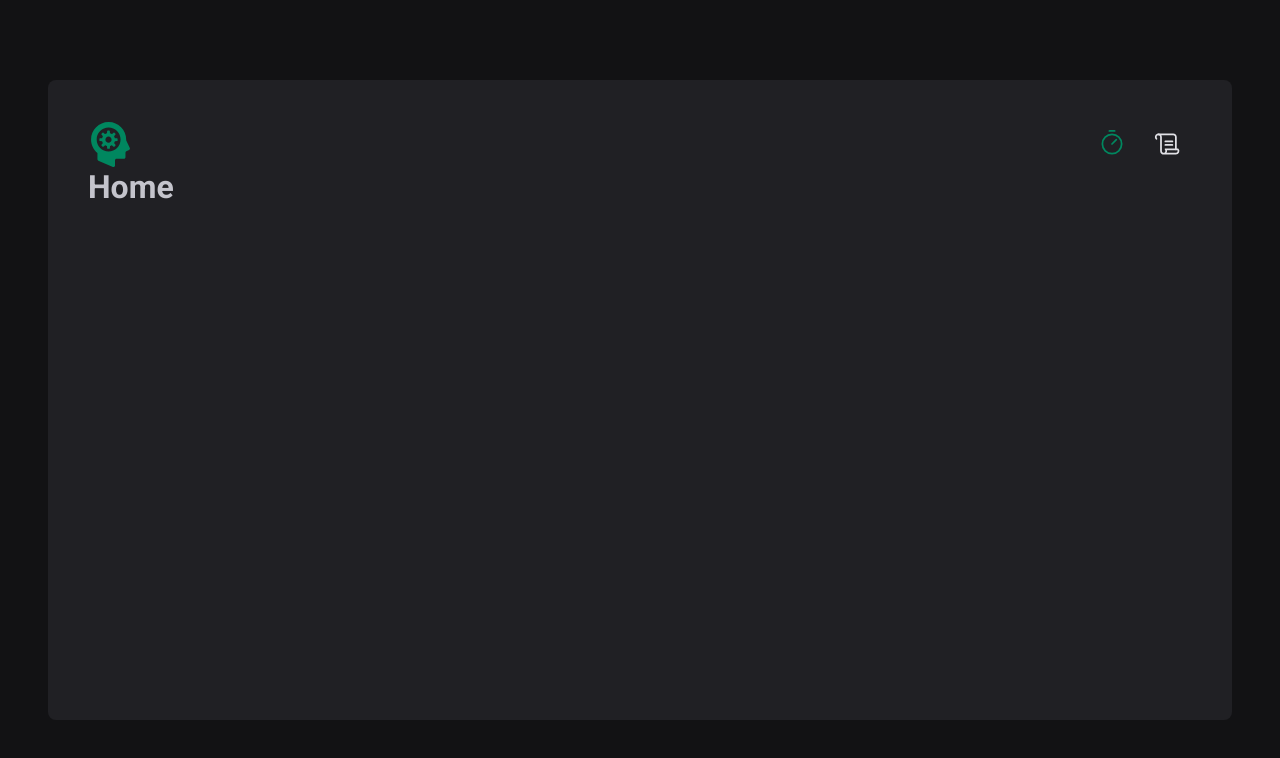
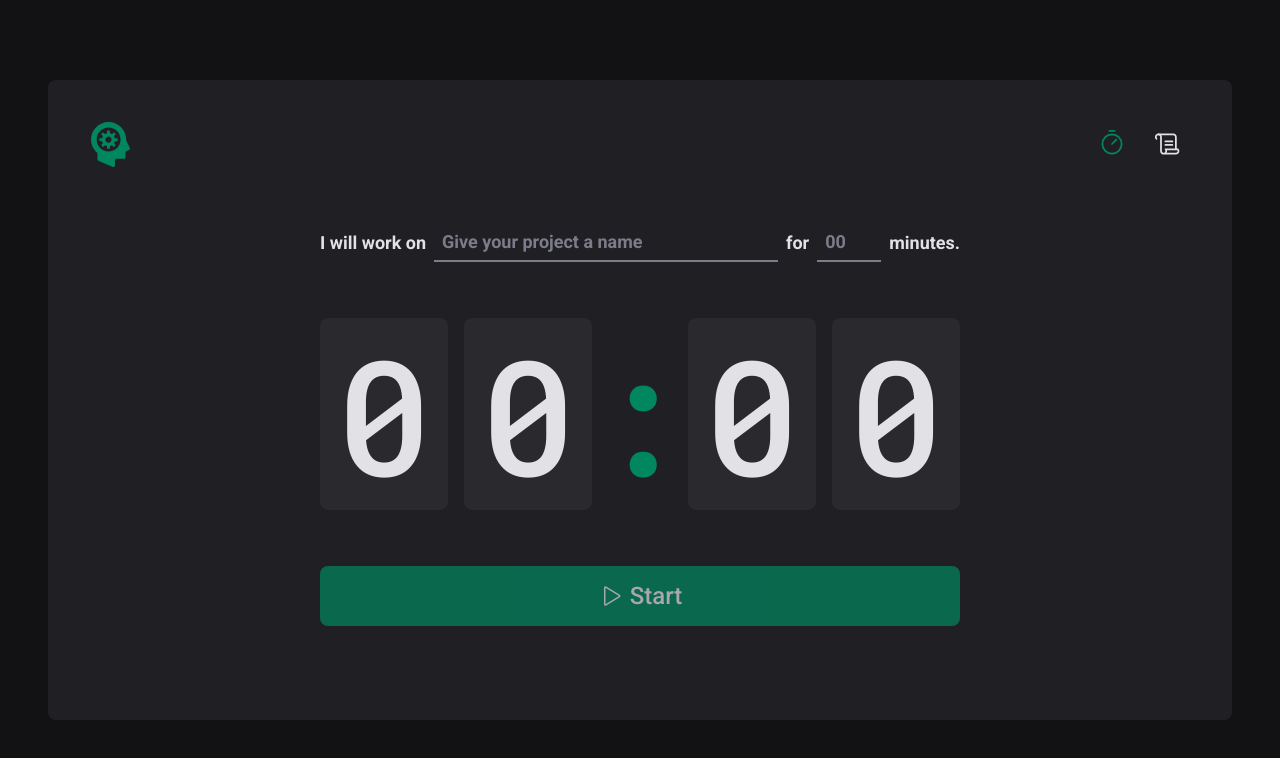
Before and after one commit to JulioRarick/pomodoro-mind, a React (Vite) app: page / in a window 1280 px wide. Shown: the top 758 px of the page. Built offline with nearby package versions, Linux system fonts and the light colour scheme.

Commit message:
feat: styles Home and History

```diff
--- a/src/pages/History.tsx
+++ /dev/null
@@ -1,7 +0,0 @@
-export function History() {
-   return (
-      <div>
-         <h1>History</h1>
-      </div>
-   );
-}
--- /dev/null
+++ b/src/pages/History/index.tsx
@@ -0,0 +1,45 @@
+import { HistoryContainer, HistoryList } from './styles';
+
+export function History() {
+   return (
+      <HistoryContainer>
+         <h1>My history</h1>
+         <HistoryList>
+            <table>
+               <thead>
+                  <th>Task</th>
+                  <th>Time</th>
+                  <th>Start</th>
+                  <th>Status</th>
+               </thead>
+               <tbody>
+                  <tr>
+                     <td>Task</td>
+                     <td>20 minutes</td>
+                     <td>2 months ago</td>
+                     <td>Completed</td>
+                  </tr>
+                  <tr>
+                     <td>Task</td>
+                     <td>20 minutes</td>
+                     <td>2 months ago</td>
+                     <td>Completed</td>
+                  </tr>
+                  <tr>
+                     <td>Task</td>
+                     <td>20 minutes</td>
+                     <td>2 months ago</td>
+                     <td>Completed</td>
+                  </tr>
+                  <tr>
+                     <td>Task</td>
+                     <td>20 minutes</td>
+                     <td>2 months ago</td>
+                     <td>Completed</td>
+                  </tr>
+               </tbody>
+            </table>
+         </HistoryList>
+      </HistoryContainer>
+   );
+}
--- /dev/null
+++ b/src/pages/History/styles.ts
@@ -0,0 +1,58 @@
+import styled from 'styled-components';
+
+export const HistoryContainer = styled.main`
+   flex: 1;
+   padding: 3.5rem;
+
+   display: flex;
+   flex-direction: column;
+
+   h1 {
+      font-size: 1.5rem;
+      color: ${(props) => props.theme['gray-100']};
+   }
+`;
+export const HistoryList = styled.div`
+   flex: 1;
+   overflow: auto;
+   margin-top: 2rem;
+
+   table {
+      width: 100%;
+      min-width: 600px;
+      border-collapse: collapse;
+
+      th {
+         background-color: ${(props) => props.theme['gray-600']};
+         padding: 1rem;
+         text-align: left;
+         color: ${(props) => props.theme['gray-100']};
+         font-size: 0.875rem;
+         line-height: 1.6;
+
+         &:first-child {
+            border-top-left-radius: 8px;
+            padding-left: 1.5rem;
+         }
+         &:last-child {
+            border-top-right-radius: 8px;
+            padding-right: 1.5rem;
+         }
+      }
+      td {
+         background-color: ${(props) => props.theme['gray-700']};
+         border-top: 4px solid ${(props) => props.theme['gray-800']};
+         padding: 1rem;
+         font-size: 0.875rem;
+         line-height: 1.6;
+
+         &:first-child {
+            width: 50%;
+            padding-left: 1.5rem;
+         }
+         &:last-child {
+            padding-right: 1.5rem;
+         }
+      }
+   }
+`;
--- a/src/pages/Home.tsx
+++ /dev/null
@@ -1,7 +0,0 @@
-export function Home() {
-   return (
-      <div>
-         <h1>Home</h1>
-      </div>
-   );
-}
--- /dev/null
+++ b/src/pages/Home/index.tsx
@@ -0,0 +1,55 @@
+import { Play } from 'phosphor-react';
+import {
+   CountdownContainer,
+   FormContainer,
+   HomeContainer,
+   MinutesAmountMinutes,
+   Separator,
+   StartCountdownButton,
+   TaskInput,
+} from './styles';
+
+export function Home() {
+   return (
+      <HomeContainer>
+         <form action=''>
+            <FormContainer>
+               <label htmlFor=''>I will work on</label>
+               <TaskInput
+                  id='task'
+                  list='task-suggestions'
+                  placeholder='Give your project a name'
+               />
+               <datalist id='task-suggestions'>
+                  <option value='Project 1' />
+                  <option value='Project 2' />
+                  <option value='Project 3' />
+                  <option value='Project 4' />
+               </datalist>
+
+               <label htmlFor=''>for</label>
+               <MinutesAmountMinutes
+                  type='number'
+                  id='minutesAmount'
+                  placeholder='00'
+                  step={5}
+                  min={5}
+                  max={60}
+               />
+
+               <span>minutes.</span>
+            </FormContainer>
+            <CountdownContainer>
+               <span>0</span>
+               <span>0</span>
+               <Separator>:</Separator>
+               <span>0</span>
+               <span>0</span>
+            </CountdownContainer>
+            <StartCountdownButton disabled type='submit'>
+               <Play size={24} /> Start
+            </StartCountdownButton>
+         </form>
+      </HomeContainer>
+   );
+}
--- /dev/null
+++ b/src/pages/Home/styles.ts
@@ -0,0 +1,111 @@
+import styled from 'styled-components';
+
+export const HomeContainer = styled.main`
+   flex: 1;
+
+   display: flex;
+   align-items: center;
+   justify-content: center;
+   flex-direction: column;
+
+   form {
+      display: flex;
+      align-items: center;
+      flex-direction: column;
+      gap: 3.5rem;
+   }
+`;
+export const FormContainer = styled.div`
+   width: 100%;
+   display: flex;
+   align-items: center;
+   justify-content: center;
+   gap: 0.5rem;
+   color: ${(props) => props.theme['gray-100']};
+   font-size: 1.125rem;
+   font-weight: bold;
+   flex-wrap: wrap;
+`;
+const BaseInput = styled.input`
+   background: transparent;
+   height: 2.5rem;
+   border: 0;
+   border-bottom: 2px solid ${(props) => props.theme['gray-500']};
+   font-weight: bold;
+   font-size: 1.125rem;
+   padding: 0 0.5rem;
+   color: ${(props) => props.theme['gray-100']};
+
+   &:focus {
+      box-shadow: none;
+      border-color: ${(props) => props.theme['green-500']};
+   }
+
+   &::placeholder {
+      color: ${(props) => props.theme['gray-500']};
+   }
+`;
+export const TaskInput = styled(BaseInput)`
+   flex: 1;
+
+   &::-webkit-calendar-picker-indicator {
+      display: none !important;
+   }
+`;
+export const MinutesAmountMinutes = styled(BaseInput)`
+   width: 4rem;
+`;
+export const CountdownContainer = styled.div`
+   font-family: 'Roboto Mono', monospace;
+   font-weight: 500;
+   font-size: 10rem;
+   line-height: 8rem;
+   color: ${(props) => props.theme['gray-100']};
+
+   display: flex;
+   gap: 1rem;
+
+   span {
+      background: ${(props) => props.theme['gray-700']};
+      padding: 2rem 1rem;
+      border-radius: 8px;
+   }
+`;
+export const Separator = styled.div`
+   padding: 2rem 0;
+   color: ${(props) => props.theme['green-500']};
+
+   width: 4rem;
+   overflow: hidden;
+   display: flex;
+   justify-content: center;
+`;
+export const StartCountdownButton = styled.button`
+   width: 100%;
+
+   border: 0;
+   padding: 1rem;
+   border-radius: 8px;
+
+   display: flex;
+   align-items: center;
+   justify-content: center;
+
+   gap: 0.5rem;
+   font-size: 1.5rem;
+   font-weight: 500;
+
+   cursor: pointer;
+
+   background: ${(props) => props.theme['green-500']};
+   color: ${(props) => props.theme['gray-100']};
+
+   &:disabled {
+      opacity: 0.7;
+      cursor: not-allowed;
+   }
+
+   &:not(:disabled):hover {
+      background: ${(props) => props.theme['green-700']};
+   }
+`;
--- a/src/styles/global.ts
+++ b/src/styles/global.ts
@@ -13,6 +13,7 @@
     body{
         background: ${(props) => props.theme['gray-900']};
         color: ${(props) => props.theme['gray-300']};
+        -webkit-font-smoothing: antialiased;
     }
     body, input, textarea, button{
         font-family: 'Roboto', sans-serif;
```
